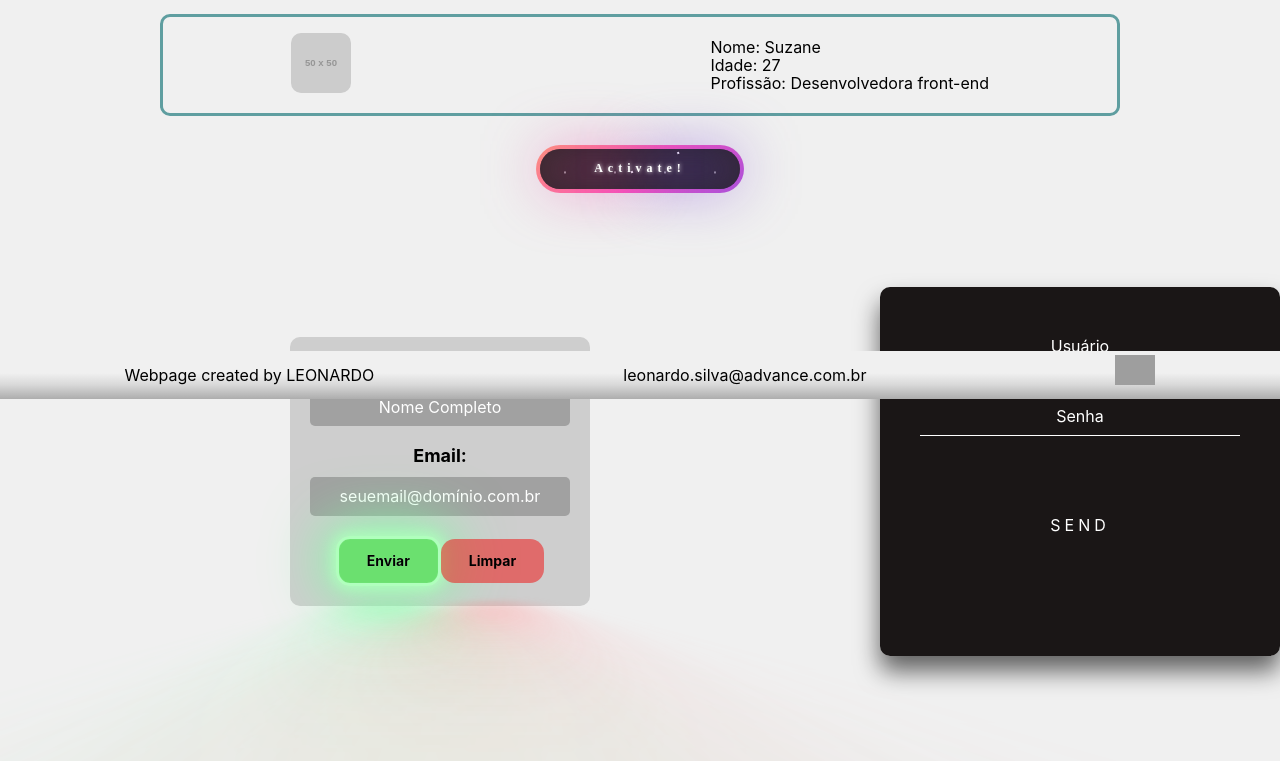
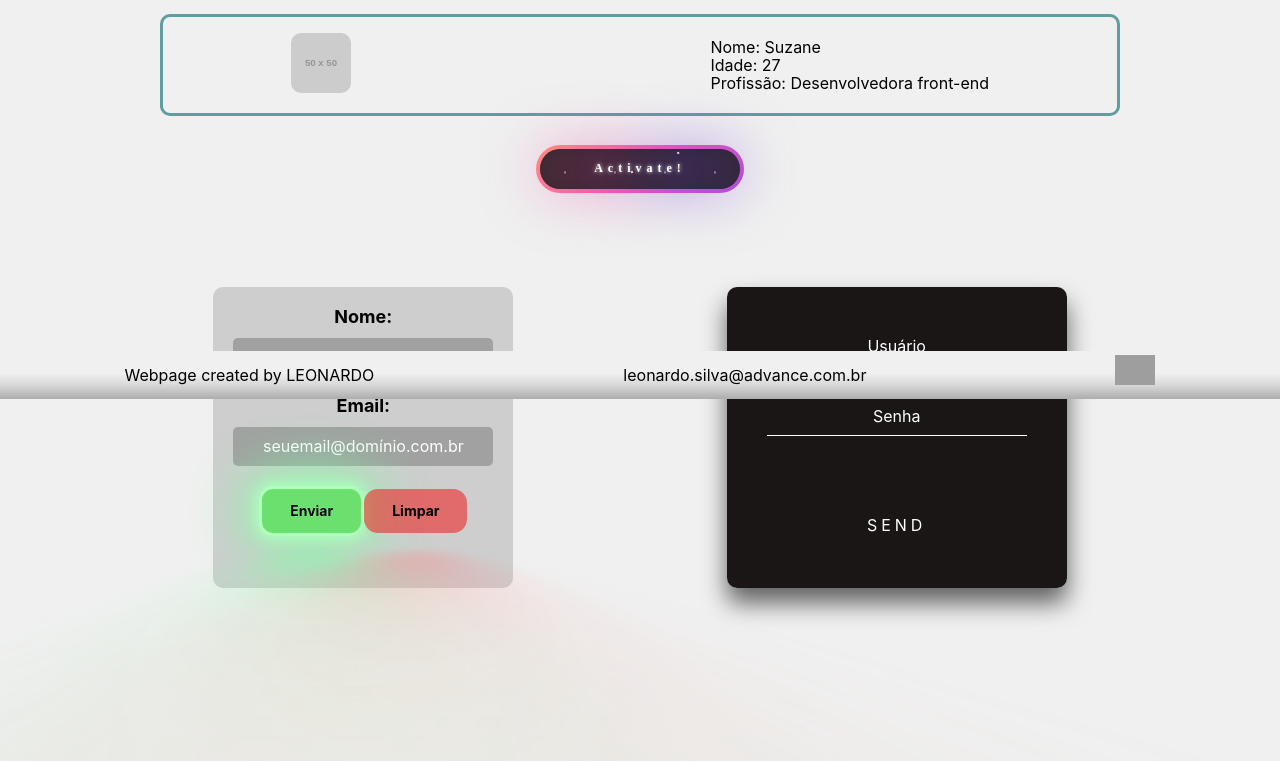
Before and after one commit to Leozinrd/estudos-react-js, a React (Create React App) app: page / in a window 1280 px wide. Shown: the part 401-1162 px from the top of the page. After the commit the page ends 1095 px from the top, so only its background shows below. Built offline with nearby package versions, Linux system fonts and the light colour scheme; grey boxes are pictures that could not be loaded.

Commit message:
Centering adjustment

```diff
--- a/src/components/Forms/formDados.module.css
+++ b/src/components/Forms/formDados.module.css
@@ -3,7 +3,6 @@
     border-radius: 10px;
     padding: 20px;
     width: 300px;
-    margin: 50px auto;
 }
 
 .Lb {
--- a/src/components/Forms/formUser.module.css
+++ b/src/components/Forms/formUser.module.css
@@ -1,5 +1,6 @@
 .LoginBox {
-    width: 400px;
+    width: 340px;
+    height: fit-content;
     padding: 40px;
     background: rgba(24, 20, 20, 0.987);
     box-sizing: border-box;
--- a/src/components/Forms/forms.module.css
+++ b/src/components/Forms/forms.module.css
@@ -4,4 +4,5 @@
     height: -webkit-fill-available;
     padding: 0 0 1rem 0;
     margin: 7% 0;
+    justify-content: space-evenly;
 }
```
